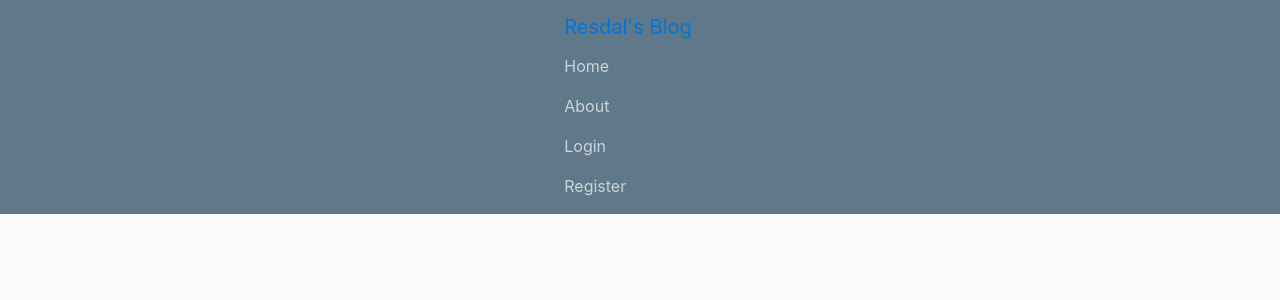
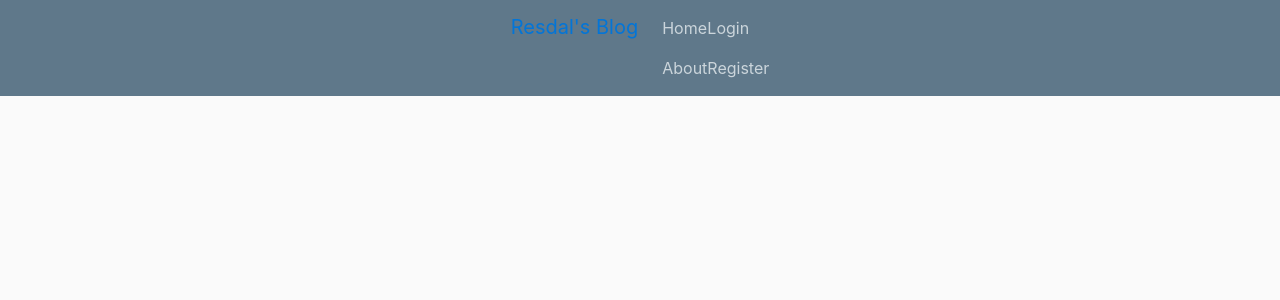
Before and after one commit to serdalaydin6116/djangoBlogApp, a Django app: page / in a window 1280 px wide. Shown: the top 300 px of the page. Run offline with Django 4.2, Linux system fonts and the light colour scheme; data that the repository does not hold is empty; some libraries are stand-ins or nearby versions.

Commit message:
navbar problem is still going.

```diff
--- a/blog/static/blog/main.css
+++ b/blog/static/blog/main.css
@@ -1,7 +1,7 @@
 body {
     background-color: #fafafa;
     color: #333333;
-    margin-top: 5rem;
+    margin-top: 20rem;
 }
 
 h1,
@@ -13,9 +13,14 @@ h6 {
     color: #444444;
 }
 
-ul {
+/* ul {
     margin: 0;
-}
+    display: flex;
+    flex-direction: row;
+} */
+/* li{
+    display: flex;
+} */
 
 .bg-steel {
     background-color: #5f788a;
@@ -49,3 +54,19 @@ ul {
 .account-heading {
     font-size: 2.5rem;
 }
+
+/* .container{
+    display: flex;
+    flex-direction: row;
+} */
+
+.container-fluid{
+    display: flex;
+    flex-direction: row;
+
+}
+
+ul{
+    display: flex;
+    flex-direction: row;
+}
```
